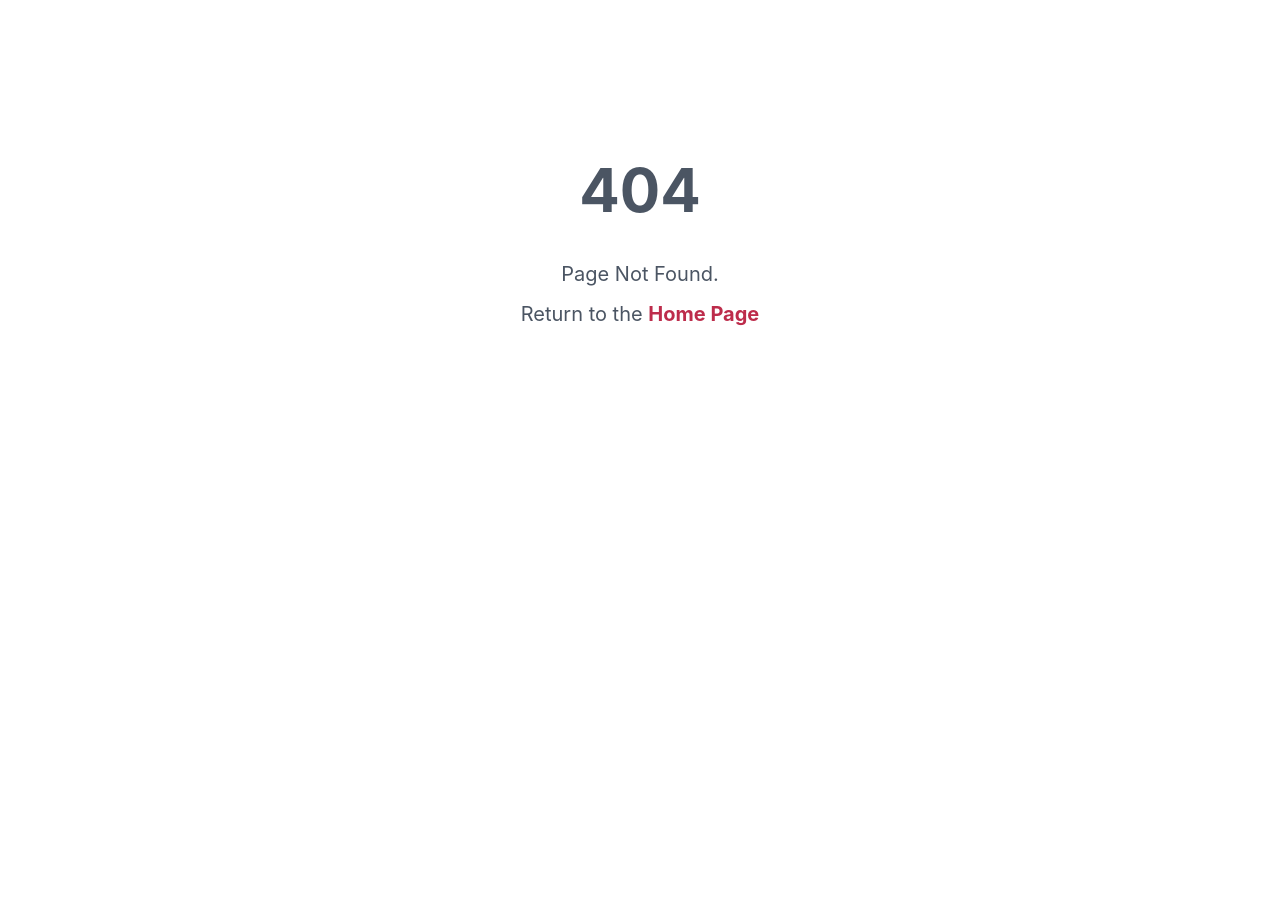
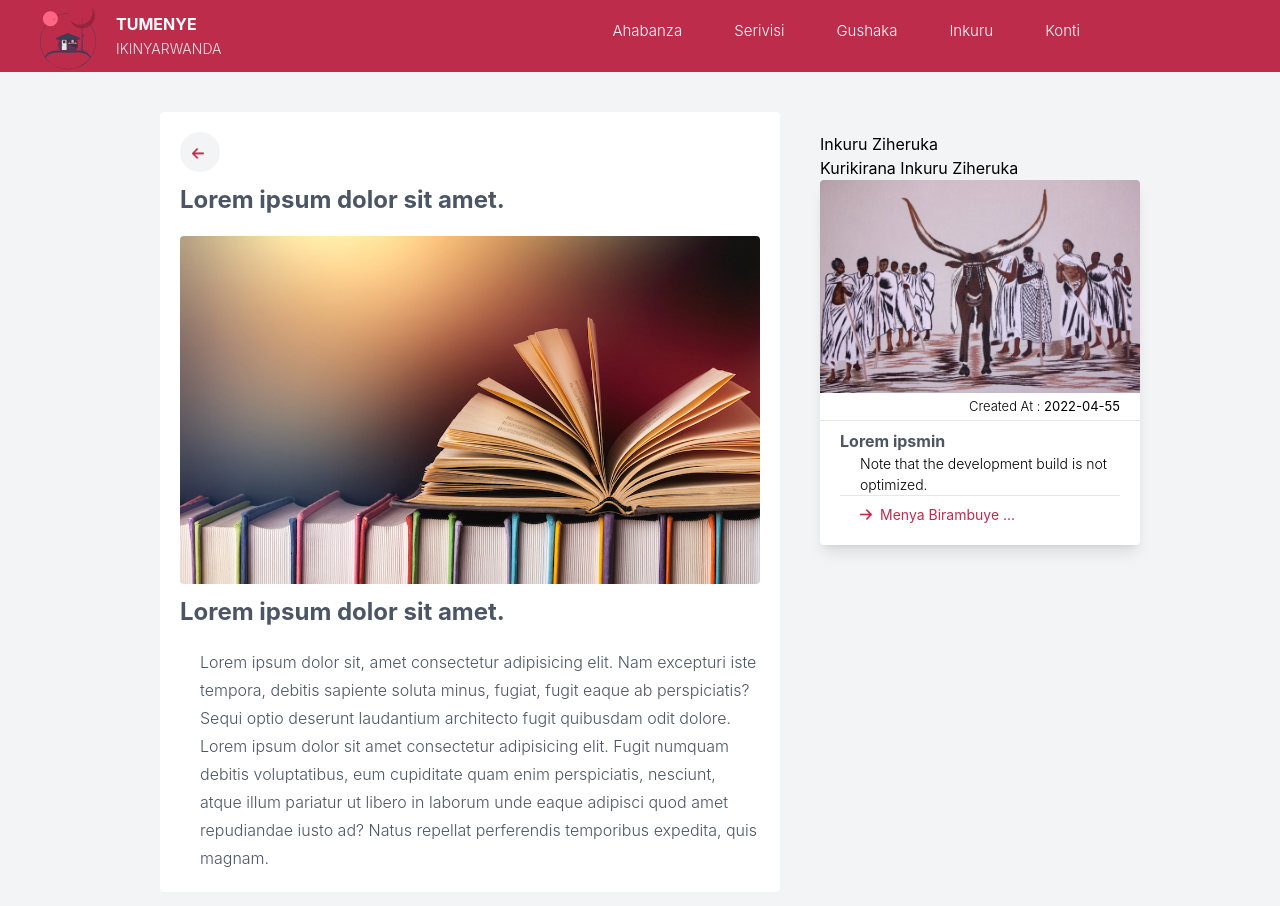
Before and after one commit to mt-richard/Tumenye, a React (Create React App) app: page /news/1 in a window 1280 px wide. Before the commit this address had no page. Shown: the top 906 px of the page. Before the commit the page ends 800 px from the top, so only its background shows below. Built offline with nearby package versions, Linux system fonts and the light colour scheme.

Commit message:
my 6 commit

```diff
--- a/src/App.js
+++ b/src/App.js
@@ -6,6 +6,7 @@ import Home from './pages/home';
 import News from './pages/news';
 import Search from './pages/search';
 import NotFound from './pages/404';
+import NewsDisplay from './pages/displayNews';
 
 
 function App() {
@@ -17,6 +18,7 @@ function App() {
             <Route index element={<Home/>} />
             <Route path='/service' element={<Services/>}/>
             <Route path='/news' element={<News/>}/>
+            <Route path='/news/:id' element={<NewsDisplay/>}/>
             <Route path='/search' element={<Search/>}/>
           </Route>
           <Route path='/*' element={<NotFound/>}/>
--- /dev/null
+++ b/src/components/new.jsx
@@ -0,0 +1,29 @@
+import React from "react";
+import {Link} from "react-router-dom"
+
+const New = (props) => {
+    return(
+        <div>
+            <Link to='/news/1'>
+            <div className="newspanel bg-white w-80 mb-5 rounded shadow-lg">
+                <div className="photo h-60 ">
+                    <img src={props.photo} alt="" className="object-cover h-54 w-full rounded-t"></img>
+                    <p className="text-right font-light text-[13px] pt-1 pr-5">Created At : <b>2022-04-55</b></p>
+                </div>
+                <div className="content pt-2 p-5 border-t">
+                    <h3 className="font-bold text-gray-600">{props.title}</h3>
+                    <p className="font-light text-[14px] pl-5 border-b">{props.content}</p>
+                    <Link to="/" className="" >
+                        <div className="flex gap-2 pl-5 pt-2">
+                            <img src={props.arrow} className="w-3"></img>
+                            <span className="text-[#bd2c4b] text-[14px]">Menya Birambuye ...</span>
+                        </div>
+                    </Link>
+                </div>
+            </div>
+            </Link>
+        </div>
+    )
+}
+
+export default New
--- a/src/components/service.jsx
+++ b/src/components/service.jsx
@@ -1,6 +1,7 @@
 import book from '../images/ubuvuzi.png'
 import info from '../images/info.svg'
 import { Link } from 'react-router-dom'
+
 
 const  Service = (props) => {
     return(
@@ -15,8 +16,14 @@ const  Service = (props) => {
                     <h3 className=' md:text-xl text-gray-600 font-bold '>{props.name}</h3>
                     <img src={info} alt='...' className='cursor-pointer w-4 h-5'/>
                     </div>
-                    <p className=' text-gray-500 font-light pl-3 p-2 text-[14px] leading-2xl '>{props.cont}</p>
-                    <Link className='md:ml-3 font-font  md:hover:pl-4  p-1 pl-2 md:pl-5 pr-2 md:pr-5 rounded text-[#Bd2c4b] text-[14px]'>#Menya byinshi ...</Link>
+                    <p className=' text-gray-500 font-light pl-3 p-2 text-[14px] md:text-[16px] leading-2xl '>{props.cont}</p>
+                    {/* <Link className='md:ml-3 font-font  md:hover:pl-4  p-1 pl-2 md:pl-5 pr-2 md:pr-5 rounded text-[#Bd2c4b] text-[14px]'>#Menya byinshi ...</Link> */}
+                    <Link to="/" className="" >
+                        <div className="flex gap-2 pl-5 pt-2">
+                            <img src={props.arrow} className="md:w-3 w-2"></img>
+                            <span className="text-[#bd2c4b] text-[12px] md:text-[14px]">Menya Byinshi ...</span>
+                        </div>
+                    </Link>
                 </div>
             </div>
             </Link>
--- /dev/null
+++ b/src/pages/displayNews.jsx
@@ -0,0 +1,47 @@
+import React from "react";
+import { Link } from "react-router-dom";
+import New from "../components/new"
+import pic1 from '../images/home.jpg'
+import pic2 from '../images/book.jpg'
+import arrow from '../images/arrow.svg'
+import barrow from '../images/barrow.svg'
+
+const NewsDisplay = () =>{
+    return(
+        <div>
+            <div className="  bg-gray-100 pb-10 md:pl-40 md:pr-40 pt-20 md:pt-10">
+                <div className="md:flex w-full gap-5 ">
+                    {/* Left side / news display */}
+                    <div className="first bg-white md:w-2/3 p-5 rounded">
+                        <div className=" bg-gray-100 hover:bg-gray-200 p-3 w-10 h-10 rounded-full">
+                            <Link to='/news' className="">
+                                <img src={barrow} alt="" className="w-3 object-cover mt-1 rounded"></img>
+                            </Link>
+                        </div>
+                        <h3 className="pt-3 font-bold pb-5 text-2xl text-gray-600">Lorem ipsum dolor sit amet.</h3>
+                        <div className="newsdisplay w-full">
+                            <div className="image w-full">
+                                <img src={pic2} alt="news Picture" className="rounded"></img>
+                            </div>
+                            <div className="content">
+                                <h3 className="pt-3 font-bold pb-5 text-2xl text-gray-600">Lorem ipsum dolor sit amet.</h3>
+                                <p className="font-light text-gray-600 leading-7 pl-5">Lorem ipsum dolor sit, amet consectetur adipisicing elit. Nam excepturi iste tempora, debitis sapiente soluta minus, fugiat, fugit eaque ab perspiciatis? Sequi optio deserunt laudantium architecto fugit quibusdam odit dolore. Lorem ipsum dolor sit amet consectetur adipisicing elit. Fugit numquam debitis voluptatibus, eum cupiditate quam enim perspiciatis, nesciunt, atque illum pariatur ut libero in laborum unde eaque adipisci quod amet repudiandae iusto ad? Natus repellat perferendis temporibus expedita, quis magnam.</p>
+                            </div>
+                        </div>
+                    </div>
+
+                    {/* second / right sidebar */}
+                    <div className="second p-5 md:w-1/3">
+                        <h3 className="latest">Inkuru Ziheruka</h3>
+                        <p>Kurikirana Inkuru Ziheruka</p>
+                        <New title="Lorem ipsmin" content="Note that the development build is not optimized." photo={pic1} arrow={arrow}/>
+                    </div>
+
+                </div>
+
+
+            </div>
+        </div>
+    )
+}
+export default NewsDisplay
--- a/src/pages/home.jsx
+++ b/src/pages/home.jsx
@@ -3,6 +3,8 @@ import ubuvuzi from '../images/ubuvuzi.png'
 import ubwami from '../images/ubwami.jpg'
 import ubworozi from '../images/ubworozi.jpg'
 import ubuhinzi from '../images/ubuhinzi.jpg'
+import arrow from '../images/arrow.svg'
+
 
 const Home = () => {
     return (
@@ -20,10 +22,10 @@ const Home = () => {
             <div className="bg-gray-100 pt-10 pb-10 ">
                 <h3 className="font-bold pb-3 md:pb-10 text-center text-xl md:text-3xl text-gray-600">Menya Byinshi kuri Servisi Zikurikira</h3>
                 <div className="Services p-5 md:grid grid-cols-3 gap-5 md:pl-40 md:pr-40 w-full">
-                    <Service name="Ubuvuzi" photo={ubuvuzi} cont="Lorem ipsum dolor sit amet consectetur"/>
-                    <Service name="Ubworozi" photo={ubworozi} cont="Lorem ipsum dolor sit amet consectetur"/>
-                    <Service name="Ubwami"  photo={ubwami} cont="Lorem ipsum dolor sit amet consectetur"/>
-                    <Service name="Ubuhinzi" photo={ubuhinzi} cont="Lorem ipsum dolor sit amet consectetur"/>
+                    <Service name="Ubuvuzi" arrow={arrow} photo={ubuvuzi} cont="Lorem ipsum dolor sit amet consectetur"/>
+                    <Service name="Ubworozi" arrow={arrow} photo={ubworozi} cont="Lorem ipsum dolor sit amet consectetur"/>
+                    <Service name="Ubwami" arrow={arrow}  photo={ubwami} cont="Lorem ipsum dolor sit amet consectetur"/>
+                    <Service name="Ubuhinzi" arrow={arrow} photo={ubuhinzi} cont="Lorem ipsum dolor sit amet consectetur"/>
                 </div>
             </div>
 
--- a/src/pages/news.jsx
+++ b/src/pages/news.jsx
@@ -1,12 +1,23 @@
 
 import React from "react"
-
+import New from "../components/new"
+import pic1 from '../images/home.jpg'
+import arrow from '../images/arrow.svg'
 
 const News = () =>{
     return(
         <div>
-            News
-            Lorem ipsum dolor sit amet consectetur adipisicing elit. Consequatur asperiores ipsa quo omnis magnam sit, deserunt magni eius explicabo aspernatur tempora praesentium quis reprehenderit ullam. Debitis porro maiores, officia facere, ea nulla cum doloremque qui nemo reiciendis odit laboriosam esse. Error architecto maiores distinctio perferendis facilis tempora consequatur quod velit.
+            <div className="bg-gray-100 pb-20 pt-24 md:pt-10 p-5 md:pl-56 md:pr-56">
+                <h1 className="uppercase text-xl md:text-2xl font-bold text-gray-600">Inkuru zatambutse</h1>
+                <p className="text-[14px] md:text-lg font-light">Kurikirana inkuru zatambutse kurubuga rwacu.</p>
+                <div className="pt-5 md:grid grid-cols-3 rounded md:pl-10 md:pr-18">
+                    <New title="Lorem ipsmin" content="Note that the development build is not optimized." photo={pic1} arrow={arrow}/>
+                    <New title="Lorem ipsmin" content="Note that the development build is not optimized." photo={pic1} arrow={arrow}/>
+                    <New title="Lorem ipsmin" content="Note that the development build is not optimized." photo={pic1} arrow={arrow}/>
+                    <New title="Lorem ipsmin" content="Note that the development build is not optimized." photo={pic1} arrow={arrow}/>
+                    <New title="Lorem ipsmin" content="Note that the development build is not optimized." photo={pic1} arrow={arrow}/>
+                </div>
+            </div>
         </div>
     )
 }
```
Also changed, not shown: src/images/arrow.svg (added), src/images/barrow.svg (added).
